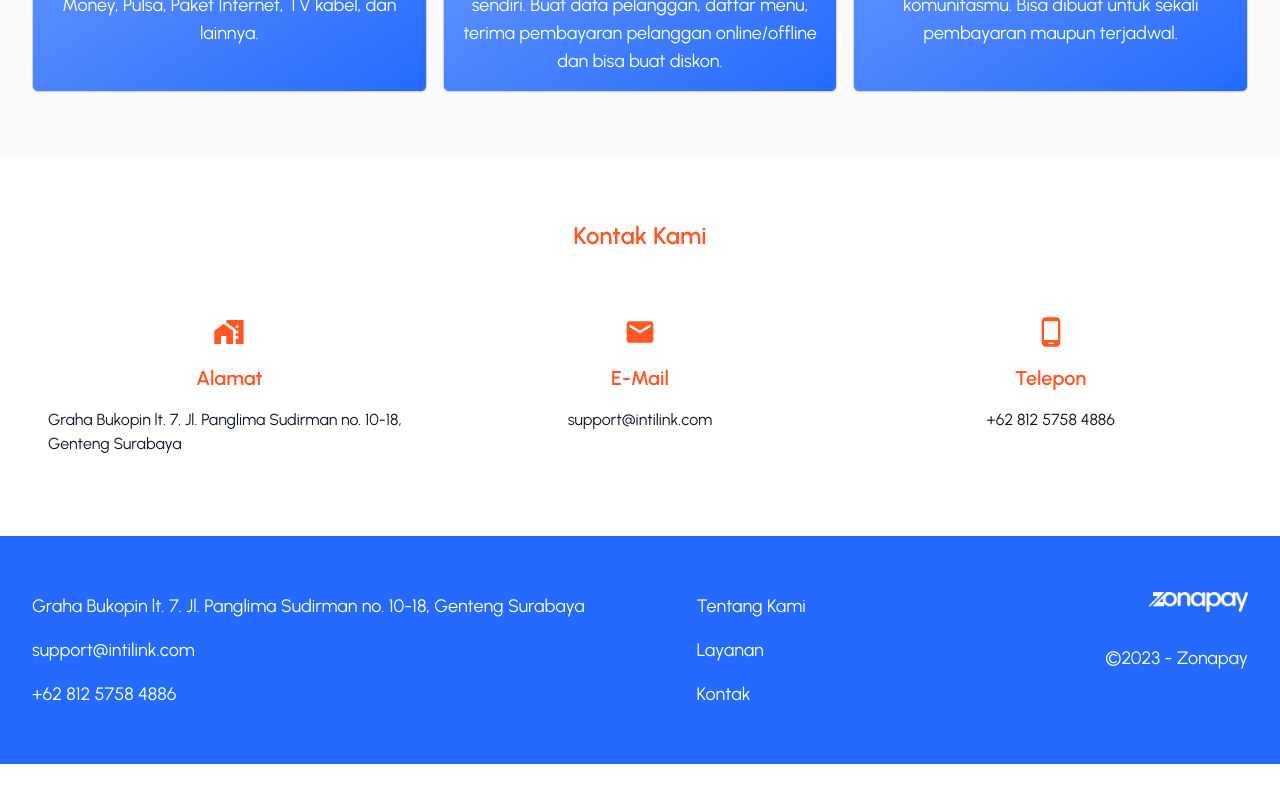
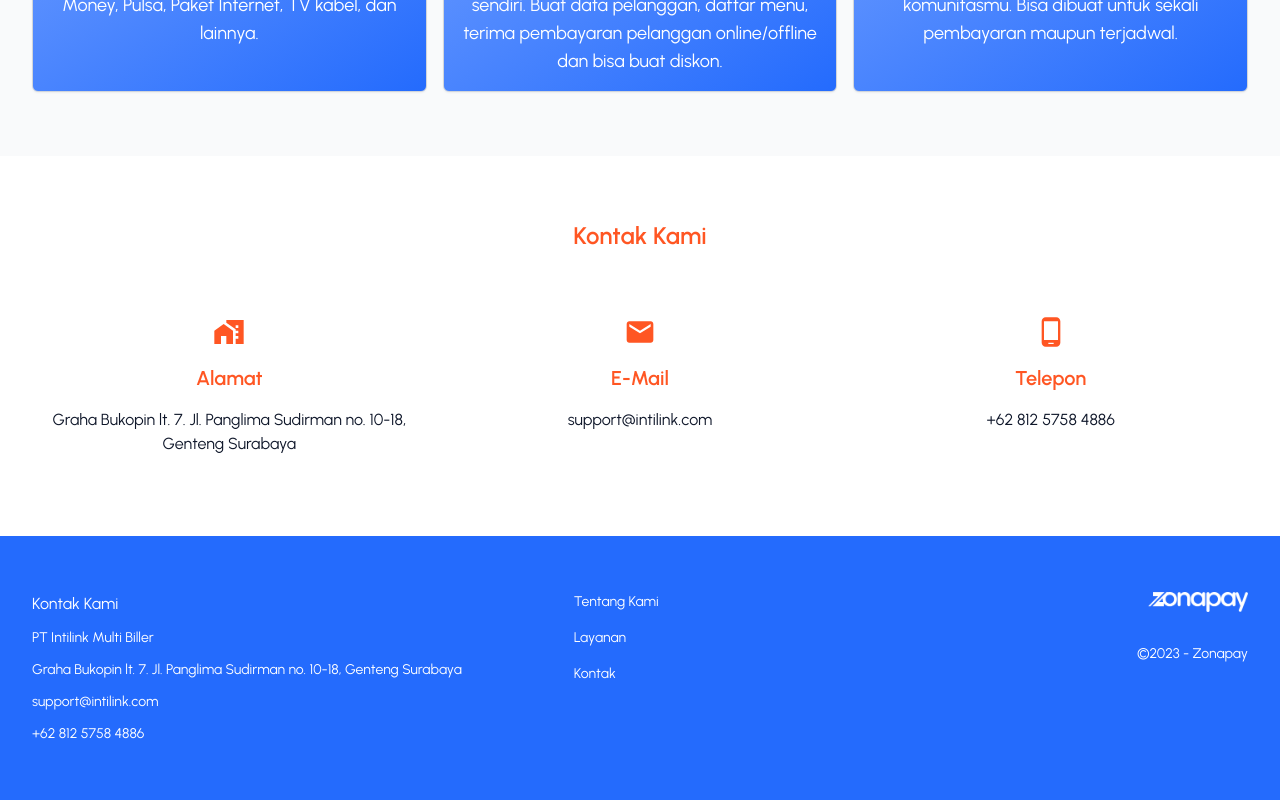
Before and after one commit to badawi1713/zonapay-landing-page, a Next.js app: page / in a window 1280 px wide. Shown: the part 1546-2346 px from the top of the page. Before the commit the page ends 2310 px from the top, so only its background shows below. Built offline with nearby package versions, Linux system fonts and the light colour scheme.

Commit message:
chore: add corporate name on the footer section

```diff
--- a/components/ui/contact.tsx
+++ b/components/ui/contact.tsx
@@ -9,7 +9,7 @@ function Contact() {
       title: "Alamat",
       description: (
         <address>
-          <p className="not-italic">
+          <p className="text-center not-italic">
             Graha Bukopin lt. 7. Jl. Panglima Sudirman no. 10-18, Genteng
             Surabaya
           </p>
--- a/components/ui/footer.tsx
+++ b/components/ui/footer.tsx
@@ -8,35 +8,39 @@ function Footer() {
       <div className="container px-8 py-14">
         <section className="flex flex-col justify-between gap-8 lg:flex-row">
           <div className="flex gap-8">
-            <div className="flex flex-col gap-4">
+            <div className="flex flex-col gap-3">
+              <h6 className="text-md text-white">Kontak Kami</h6>
+              <p className="text-sm not-italic text-white">
+                PT Intilink Multi Biller
+              </p>
               <address>
-                <p className="text-sm not-italic text-white lg:text-lg">
+                <p className="text-sm not-italic text-white">
                   Graha Bukopin lt. 7. Jl. Panglima Sudirman no. 10-18, Genteng
                   Surabaya
                 </p>
               </address>
-              <h6 className="text-sm text-white lg:text-lg">
+              <h6 className="text-sm text-white">
                 <a href="mailto:support@intilink.com">support@intilink.com</a>
               </h6>
-              <h6 className="text-sm text-white lg:text-lg">
+              <h6 className="text-sm text-white">
                 <a href="https://wa.me/6281257584886">+62 812 5758 4886</a>
               </h6>
             </div>
             <div className="hidden flex-col gap-4 md:flex lg:ml-20">
               <a
-                className="font-regular text-sm text-white hover:text-primary2 lg:text-lg"
+                className="font-regular text-sm text-white hover:text-primary2"
                 href="#tentang-kami"
               >
                 Tentang Kami
               </a>
               <a
-                className="font-regular text-sm text-white hover:text-primary2 lg:text-lg"
+                className="font-regular text-sm text-white hover:text-primary2"
                 href="#layanan"
               >
                 Layanan
               </a>
               <a
-                className="font-regular text-sm text-white hover:text-primary2 lg:text-lg"
+                className="font-regular text-sm text-white hover:text-primary2"
                 href="#kontak"
               >
                 Kontak
@@ -54,9 +58,7 @@ function Footer() {
                 height={50}
               />
             </a>
-            <p className="text-sm text-white lg:text-lg">
-              &copy;{year} - Zonapay
-            </p>
+            <p className="text-sm text-white">&copy;{year} - Zonapay</p>
           </div>
         </section>
       </div>
```
